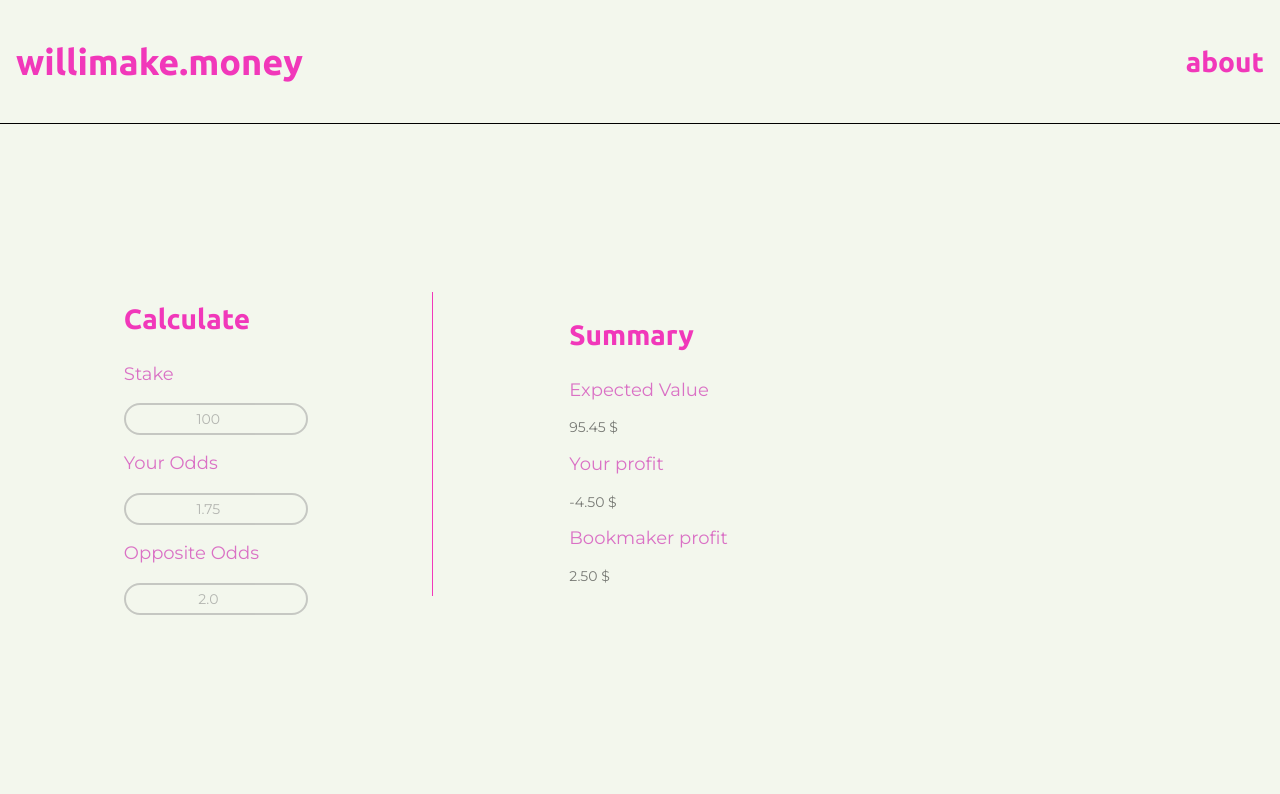
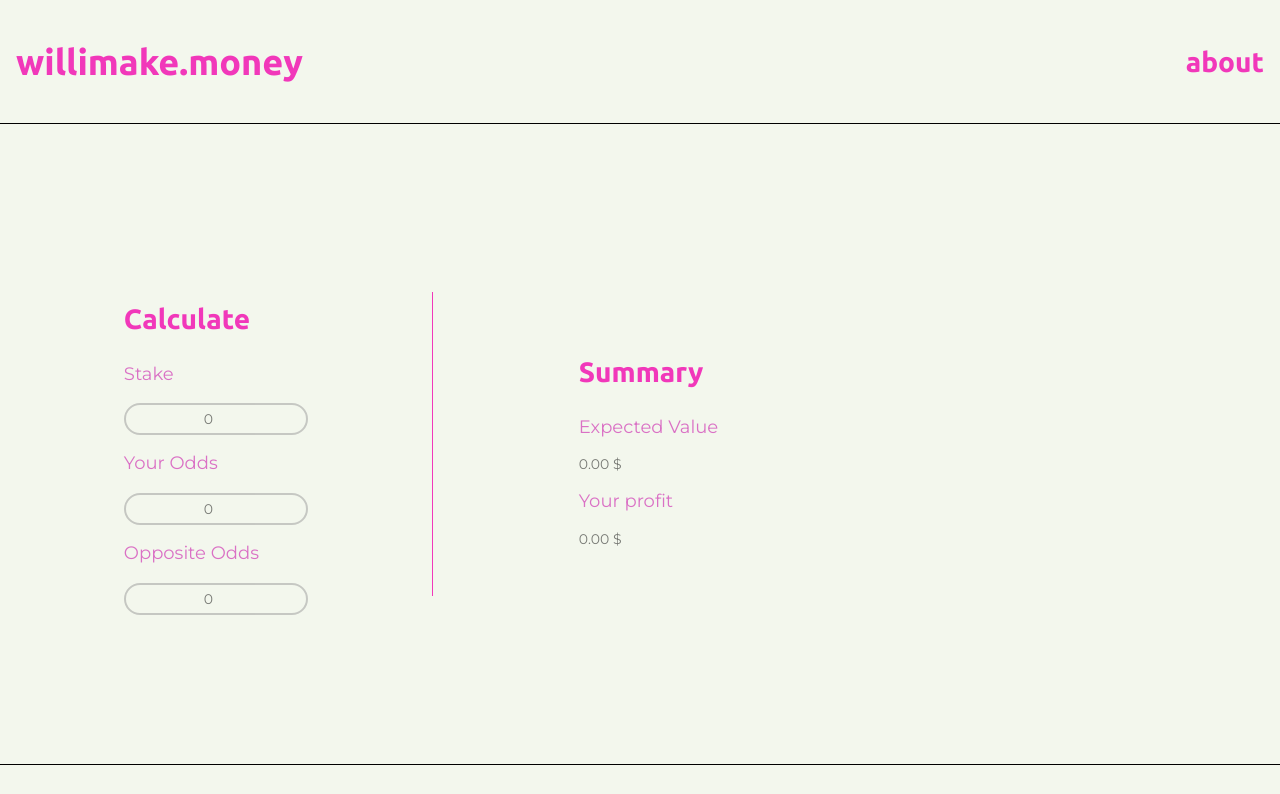
Before and after one commit to osterowsky/willimake.money, a React (Vite) app: page / in a window 1280 px wide. Shown: the top 794 px of the page. Built offline with nearby package versions, Linux system fonts and the light colour scheme.

Commit message:
feature: calculate dynamically odds

```diff
--- a/src/components/About.css
+++ b/src/components/About.css
@@ -2,6 +2,7 @@
     height: 50vh;
     display: flex;
     flex-direction: column;
+    border-top: 1px solid #000;
 }
 
 h1 {
--- a/src/components/Home.tsx
+++ b/src/components/Home.tsx
@@ -1,17 +1,45 @@
 import './Home.css';
 import '../index.css'
+import { useState } from "react";
 
 export default function Home() {
+  const [stake, setStake] = useState(0);
+  const [yourOdds, setYourOdds] = useState(0);
+  const [oppositeOdds, setOppositeOdds] = useState(0);
+
+  // Compute dynamically based on inputs
+  let expectedValue = 0;
+  let yourProfit = 0;
+  let bookmakerProfit = 0;
+
+  const allInputsFilled = stake && yourOdds && oppositeOdds;
+
+  if (allInputsFilled) {
+    // Perform calculations
+    let totalWin = stake * yourOdds;
+    let yourProbability = 1.0 / yourOdds;
+    let oppositeProbability = 1.0 / oppositeOdds;
+    let totalProbability = yourProbability + oppositeProbability;
+
+    // Calculate expected value
+    // EV = Total Win * (Your Probability / Total Probability)
+    expectedValue = totalWin * (yourProbability/totalProbability)
+
+    // Calculate profits
+    // Your Profit = Expected Value - Stake
+    yourProfit = expectedValue - stake;
+  }
+
   return (
     <div id="home">
         <div className="column">
             <h3>Calculate</h3>
             <p className="label">Stake</p>
-            <input type="number" placeholder="100" step="0.01" className="small-text"/>
+            <input type="number" placeholder="100" step="0.01" className="small-text" value={stake} onChange={(e) => setStake(parseFloat(e.target.value) || 0)}/>
             <p className="label">Your Odds</p>
-            <input type="number" placeholder="1.75" step="0.01" className="small-text"/>
+            <input type="number" placeholder="1.75" step="0.01" className="small-text" value={yourOdds} onChange={(e) => setYourOdds(parseFloat(e.target.value) || 0)}/>
             <p className="label">Opposite Odds</p>
-            <input type="number" placeholder="2.0" step="0.01" className="small-text"/>
+            <input type="number" placeholder="2.0" step="0.01" className="small-text" value={oppositeOdds} onChange={(e) => setOppositeOdds(parseFloat(e.target.value) || 0)}/>
         </div>
 
         <div className="divider"></div>
@@ -19,11 +47,13 @@ export default function Home() {
         <div className="column">
             <h3>Summary</h3>
             <p className="label">Expected Value</p>
-            <p className="small">95.45 $</p>
+            <p className="small">
+                {allInputsFilled && expectedValue != 0 ? expectedValue.toFixed(2) : "0.00 $"}
+            </p>
             <p className="label">Your profit</p>
-            <p className="small">-4.50 $</p>
-            <p className="label">Bookmaker profit</p>
-            <p className="small">2.50 $</p>
+            <p className="small">
+                {allInputsFilled && yourProfit != 0 ? yourProfit.toFixed(2) : "0.00 $"}
+            </p>
         </div>
     </div>
   );
```
